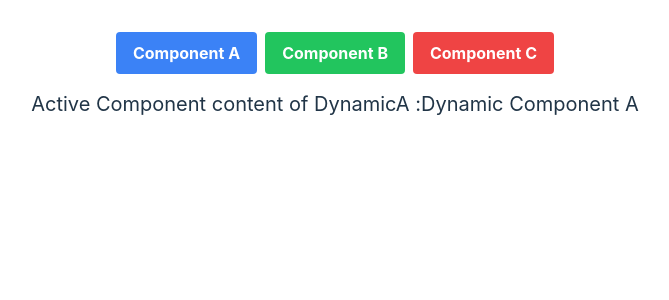
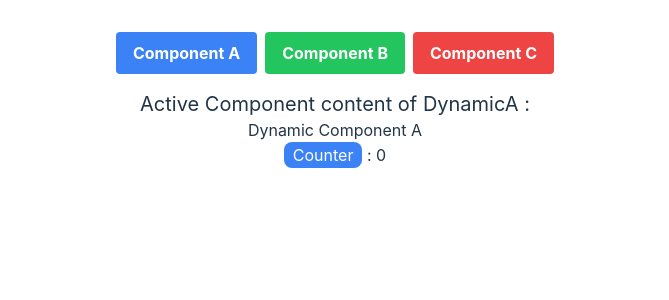
Before and after one commit to ashrafbd1496/vuejs-real-projects-course, a Vue app: page / in a window 1280 px wide. Shown: the top 300 px of the page, without its empty margins (305-974 px from the left). Built offline with nearby package versions, Linux system fonts and the light colour scheme.

Commit message:
used mounted and beforeDestroy for component

```diff
--- a/src/App.vue
+++ b/src/App.vue
@@ -22,10 +22,12 @@
 
   <div class="mt-4 inline-flex">
     <h2 class="text-xl flex justify-center">
-      Active Component content of {{ activeComponent }}  :
-      <component :is="activeComponent" />
+      Active Component content of {{ activeComponent }} :
     </h2>
   </div>
+  <keep-alive>
+    <component :is="activeComponent" />
+  </keep-alive>
 </template>
 
 <script>
--- a/src/components/DynamicA.vue
+++ b/src/components/DynamicA.vue
@@ -1,11 +1,28 @@
 <template>
   <div>
     <h2>Dynamic Component A</h2>
+    <h2 @click="count++">
+      <button type="button" class="bg-blue-500 text-white px-2">Counter</button>
+      : {{ count }}
+    </h2>
   </div>
 </template>
 <script>
 export default {
   name: "DynamicA",
+  mounted() {
+    console.log('DynamicA component has been mounted');
+  },
+
+  beforeDestroy() {
+    console.log('DynamicA component is about to be destroyed');
+  },
+
+  data() {
+    return {
+      count: 0,
+    };
+  },
 };
 </script>
 <style scoped></style>
```
